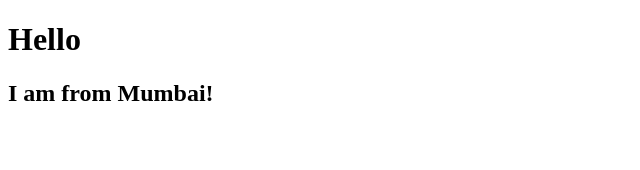
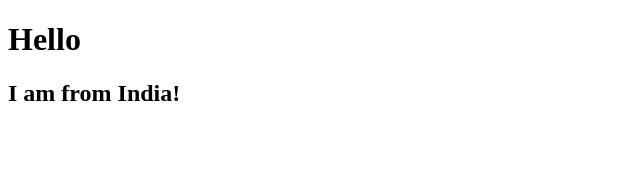
Before and after one commit to ojasdatt/first-app, a React (Create React App) app: page / in a window 1280 px wide. Shown: the top 170 px of the page, without its empty margins (0-640 px from the left). Built offline with nearby package versions, Linux system fonts and the light colour scheme.

Commit message:
first app

```diff
--- a/src/App.js
+++ b/src/App.js
@@ -2,17 +2,17 @@ import React from 'react';
 import ReactDOM from 'react-dom/client';
 class Customer extends React.Component {
   render() {
-    return <h2>I am from {this.props.city}! </h2>
+    return <h2>I am from {this.props.customerApp.country}! </h2>
   }
 }
 
 class App extends React.Component {
   render() {
-    const cityname = "Mumbai";
+    const customerInfo = {city: 'Bangalore', country: 'India'};
     return (
     <div>
     <h1>Hello</h1>
-    <Customer city={cityname} />
+    <Customer customerApp={customerInfo} />
     </div>
     )
   }
```
